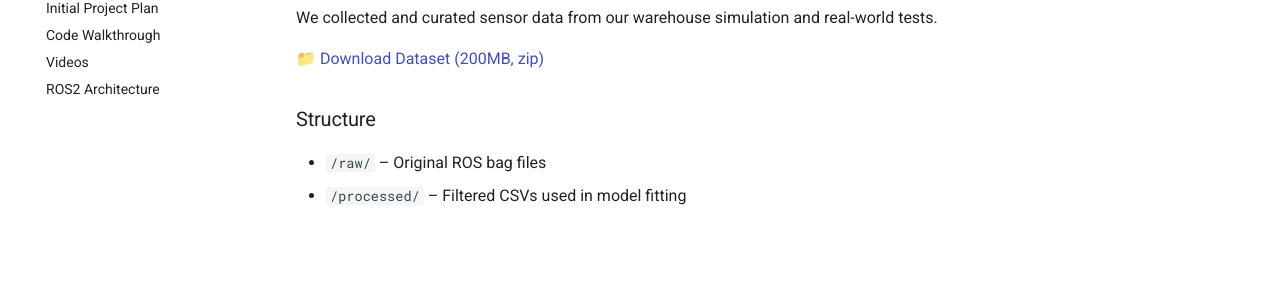
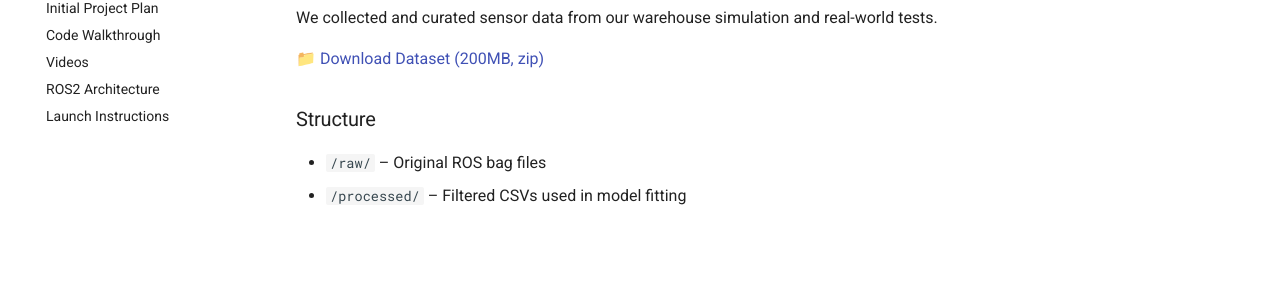
Before and after one commit to ASU-RAS598-2025-S-Team08/RAS598-2025-S-Team08.github.io, an MkDocs documentation site: the page built from docs/dataset.md, in a window 1280 px wide. Shown: the part 175-475 px from the top of the page. Built offline with MkDocs 1.6.1 and Material for MkDocs 9.7.7, drawn with Linux system fonts in a browser that asks for light colours.

Commit message:
Update mkdocs.yml

```diff
--- a/mkdocs.yml
+++ b/mkdocs.yml
@@ -7,6 +7,7 @@ nav:
   - Code Walkthrough: codewalkthrough.md
   - Videos: videos.md
   - ROS2 Architecture: ros2_architecture.md
+  - Launch Instructions: launch.md
 markdown_extensions:
   - toc:
       permalink: true
```
